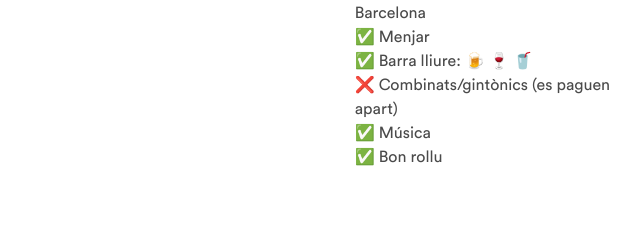
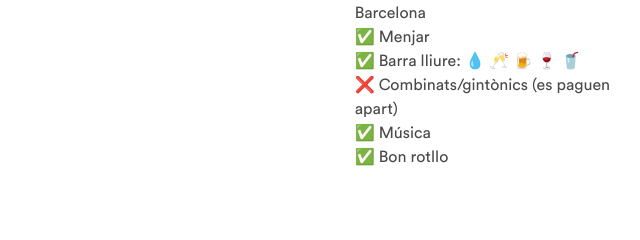
Before and after one commit to manelet/wedding, a website built with Parcel: page dades.html in a window 1280 px wide. Shown: the part 483-723 px from the top of the page, 398-1038 px from the left. Built offline with nearby package versions, Linux system fonts and the light colour scheme.

Commit message:
fix: text updates

```diff
--- a/dades.html
+++ b/dades.html
@@ -59,10 +59,10 @@
           <p>🗺 Passeig dels Til·lers, 1, 08034 Barcelona</p>
           <ul>
             <li>✅ Menjar</li>
-            <li>✅ Barra lliure: 🍺 🍷 🥤</li>
+            <li>✅ Barra lliure: 💧 🥂 🍺 🍷 🥤</li>
             <li>❌ Combinats/gintònics (es paguen apart)</li>
             <li>✅ Música</li>
-            <li>✅ Bon rollu</li>
+            <li>✅ Bon rotllo</li>
           </ul>
         </div>
       </div>
```
Also changed, not shown: index.html (+2 -2 lines).
